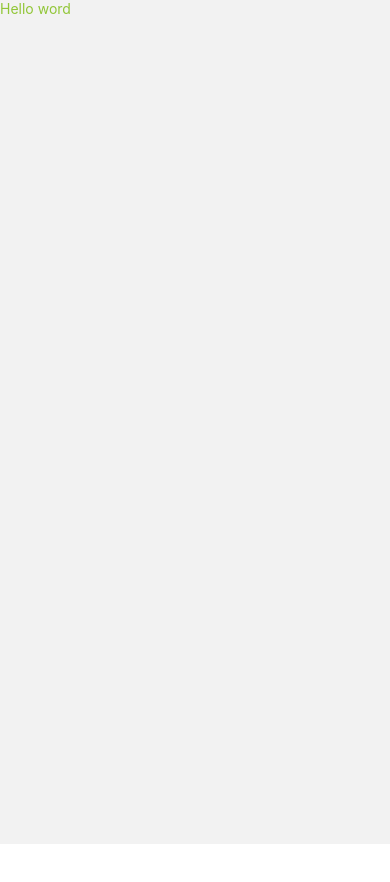
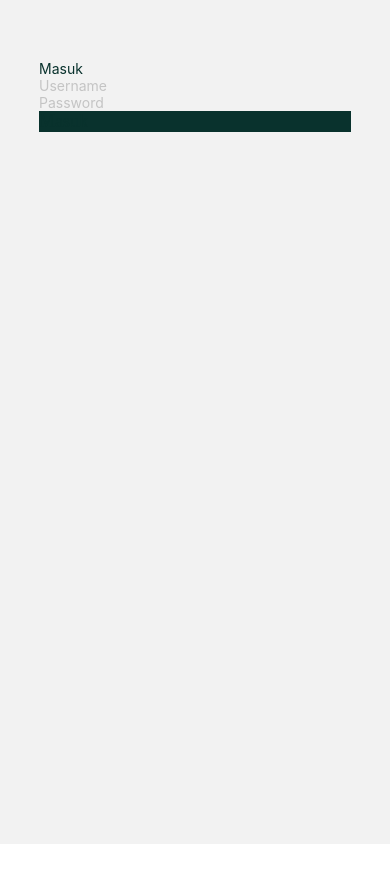
Before and after one commit to FARRAS-DARKUNO/Monitoeing-ITERA-HERRO, a React Native app: screen /BerandaPage in a window 390 px wide. Shown: the top 882 px of the page. Before the commit the page ends 844 px from the top, so only its background shows below. Built offline with nearby package versions, Linux system fonts and the light colour scheme.

Commit message:
menambahkan login page

```diff
--- a/App.js
+++ b/App.js
@@ -3,6 +3,7 @@ import { NavigationContainer } from '@react-navigation/native';
 import { createNativeStackNavigator } from '@react-navigation/native-stack';
 
 import BerandaPage from './src/page/beranda/beranda_page';
+import LoginPage from './src/page/login/login_page';
 //import SplashScreen from './src/page/splash_screen/splash_page';
 
 const Stack = createNativeStackNavigator();
@@ -15,7 +16,7 @@ const App = () => {
       <Stack.Navigator
         initialRouteName="Beranda"
         screenOptions={{ headerShown: false }}>
-        <Stack.Screen name="BerandaPage" component={BerandaPage} />
+        <Stack.Screen name="BerandaPage" component={LoginPage} />
       </Stack.Navigator>
     </NavigationContainer>
   );
--- a/package.json
+++ b/package.json
@@ -12,11 +12,13 @@
   "dependencies": {
     "@react-navigation/native": "^6.0.12",
     "@react-navigation/native-stack": "^6.8.0",
+    "formik": "^2.2.9",
     "react": "18.1.0",
     "react-native": "0.70.0",
     "react-native-safe-area-context": "^4.3.3",
     "react-native-screens": "^3.17.0",
-    "react-native-vector-icons": "^9.2.0"
+    "react-native-vector-icons": "^9.2.0",
+    "yup": "^0.32.11"
   },
   "devDependencies": {
     "@babel/core": "^7.12.9",
--- a/src/page/login/login_page.js
+++ b/src/page/login/login_page.js
@@ -1,18 +1,89 @@
 import React from 'react';
 import {
+    TextInput,
     StyleSheet,
     View,
     Text,
+    TouchableOpacity,
 } from 'react-native';
+import stylesGlobal from '../../utils/style_global';
+import styles from './login_style';
+import { Formik } from 'formik';
+import * as Yup from 'yup';
 
 const LoginPage = ({ navigation }) => {
     return (
-        <View>
-            <Text style={styles.container}>
-                Hello wordA
-            </Text>
+        <View style={styles.container}>
+          <View style={styles.content}>
+            <Text style={[stylesGlobal.primer]}>Masuk</Text>
+              <Formik
+                initialValues={{username: '', password: ''}}
+                onSubmit={(values, actions) => {
+                  loginUser(values);
+                  actions.setSubmitting(false);
+                }}
+                validationSchema={Yup.object({
+                  username: Yup.string()
+                    .required('username dibutuhkan!')
+                    .min(3, 'username'),
+                  password: Yup.string().required('Password dibutuhkan!'),
+                })}>
+                {formikProps => {
+                  const {handleChange, handleBlur, handleSubmit, values, errors} =
+                    formikProps;
+                  return (
+                    <View>
+                      <TextInput
+                        placeholder="Username"
+                        value={values.username}
+                        underlineColorAndroid="transparent"
+                        placeholderTextColor={'#c4c4c4'}
+                        keyboardType="username-address"
+                        autoCapitalize="none"
+                        autoCompleteType="username"
+                        onChangeText={handleChange('username')}
+                        onBlur={handleBlur('username')}
+                      />
+                      {errors.username ? (
+                        <Text style={stylesGlobal.error}>{errors.username}</Text>
+                      ) : (
+                        <Text style={stylesGlobal.error}></Text>
+                      )}
+                      <TextInput
+                        placeholder="Password"
+                        value={values.password}
+                        underlineColorAndroid="transparent"
+                        placeholderTextColor={'#c4c4c4'}
+                        autoCapitalize="none"
+                        secureTextEntry
+                        onChangeText={handleChange('password')}
+                        onBlur={handleBlur('password')}
+                      />
+                      {errors.password ? (
+                        <Text style={stylesGlobal.error}>{errors.password}</Text>
+                      ) : (
+                        <Text style={stylesGlobal.error}></Text>
+                      )}
+                      <View style={stylesGlobal.backgroundPrimer}>
+                        <TouchableOpacity
+                          style={stylesGlobal.backgroundPrimer}
+                          mode="contained"
+                          onPress={() => {
+                            handleSubmit();
+                          }}>
+                          <Text
+                            style={[stylesGlobal.button, stylesGlobal.primer]}>
+                            Masuk
+                          </Text>
+                        </TouchableOpacity>
+                      </View>
+                    </View>
+                  );
+                }}
+              </Formik>
+          </View>
         </View>
-    );
+      );
 };
 
 export default LoginPage;
--- a/src/page/login/login_style.js
+++ b/src/page/login/login_style.js
@@ -4,8 +4,16 @@ import {
 
 const styles = StyleSheet.create({
     container: {
+        marginTop: 60,
+        alignItems: 'center',
+        height : '100%',
+        width : '100%',
+    },
+    content: {
+        width: '80%',
+        height: '100%',
 
-    }
+    },
 });
 
 export default styles
--- a/src/utils/style_global.js
+++ b/src/utils/style_global.js
@@ -44,7 +44,7 @@ const stylesGlobal = StyleSheet.create({
     //Colorstyle
 
     primer:{
-        color:'#91C637',
+        color:'#09322D',
     },
     primaryVariant:{
         color:'#89BA35',
@@ -86,7 +86,7 @@ const stylesGlobal = StyleSheet.create({
     //background color
 
     backgroundPrimer:{
-        backgroundColor:'#91C637',
+        backgroundColor:'#09322D',
     },
     backgroundPrimaryVariant:{
         backgroundColor:'#89BA35',
```
Also changed, not shown: 1 other file (tests, documents, lock files or other folders).
